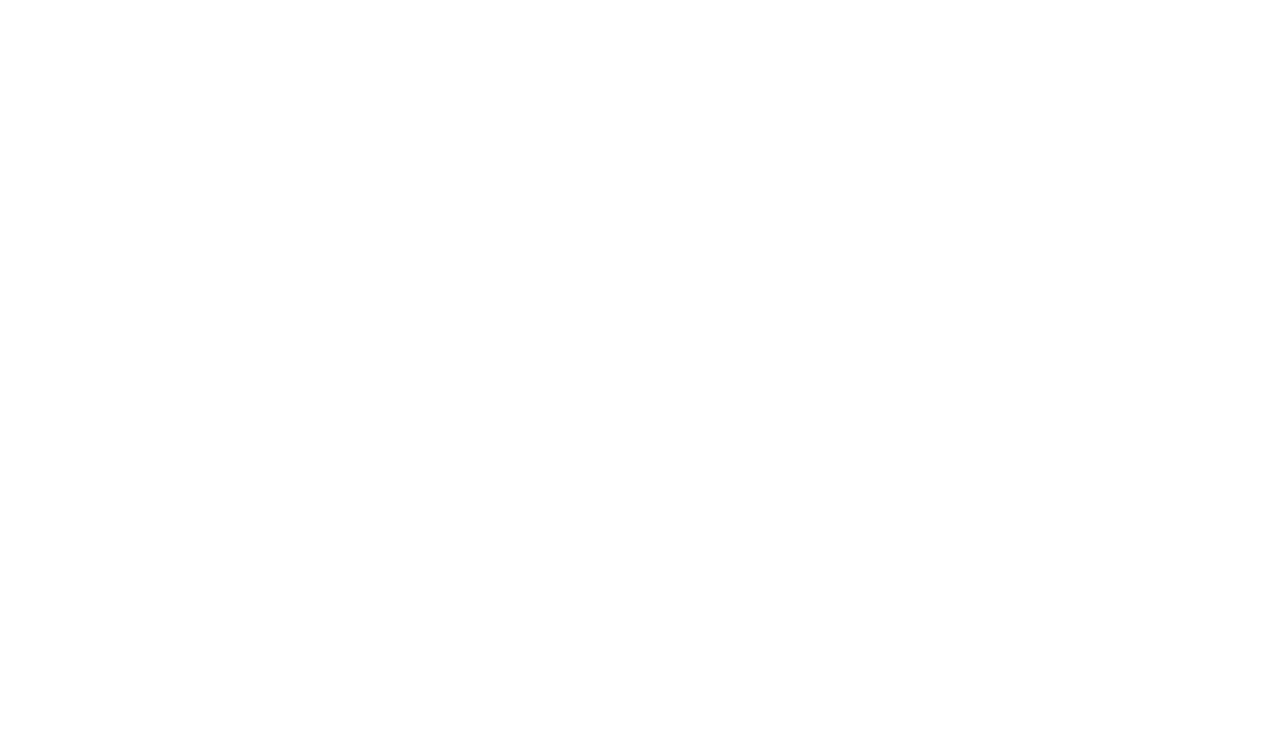
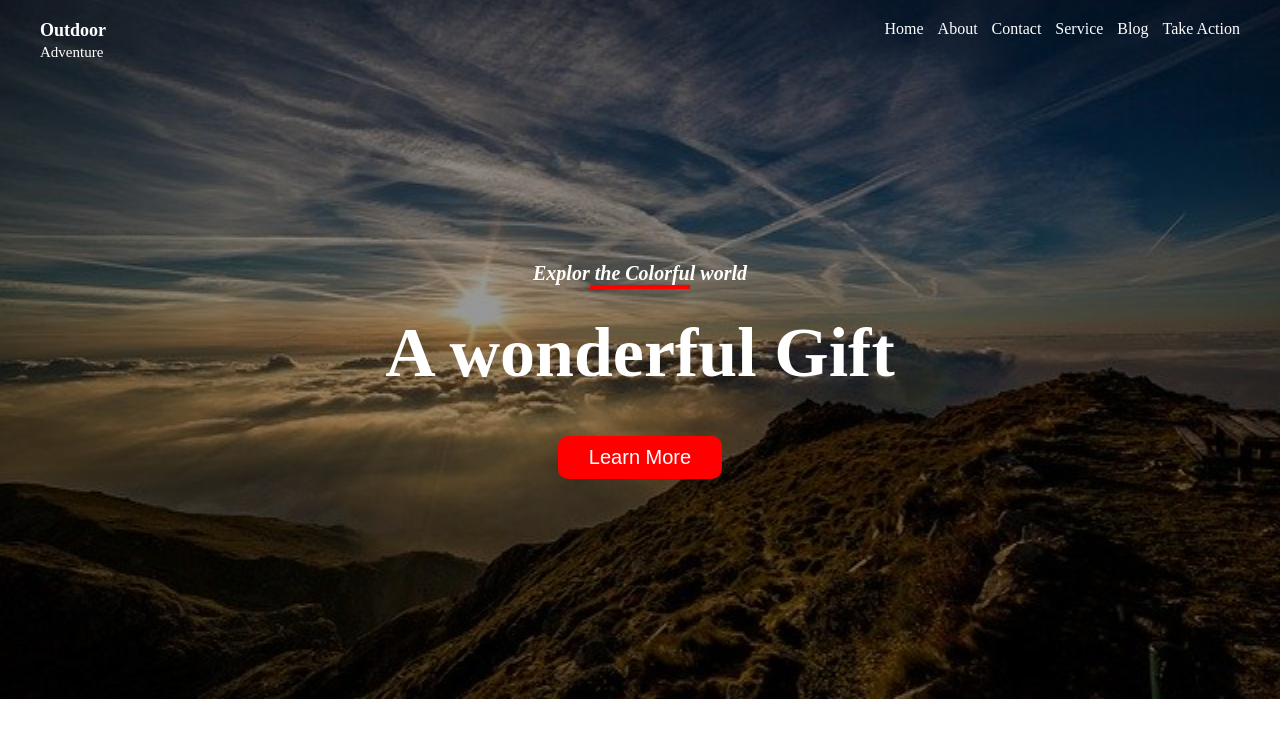
Before and after one commit to raufu3286/New-Adventage, a plain HTML site: page index.html in a window 1280 px wide. Drawn offline with Linux system fonts and the light colour scheme.

Commit message:
Header part is done

```diff
--- a/css/style.css
+++ b/css/style.css
@@ -0,0 +1,102 @@
+
+*{
+    margin: 0;
+    padding: 0;
+    box-sizing: border-box;
+}
+.container{
+    width: 1200px;
+    margin: auto;
+
+}
+
+.flex{
+    display: flex;
+    justify-content: space-between;
+}
+
+header{
+    background-image: url('../images/dawn.jpg');
+    background-size: cover;
+    background-repeat: no-repeat;
+    background-color: rgba( 0, 0, 0, 0.402);
+    background-position: center;
+    background-blend-mode: multiply;
+    padding: 20px 0;
+}
+.logo{}
+.logo h3{
+    font-size: 18px;
+    color: white;
+}
+
+.logo h3 span{
+    font-size: 15px;
+    font-weight: 400;
+}
+
+nav{
+    text-align: right;
+}
+
+nav ul{
+    text-align: right;
+    display: inline;
+}
+
+nav ul li{
+    display: inline;
+}
+
+nav ul li a{
+    color: white;
+    text-decoration: none;
+    padding-left: 10px;
+}
+
+.Colorful-world {
+    text-align: center;
+    color: white;
+    padding: 200px 0;
+}
+
+.Colorful-world h3{
+    font-size: 20px;
+    font-style: italic;
+}
+.Colorful-world span{
+        width: 100px;
+        height: 4px;
+        background: red;
+        display: inline-block;
+        margin-bottom: 20px;
+}
+.Colorful-world h1{
+    font-size: 70px;
+}
+.Colorful-world button{
+    font-size:20px ;
+    background: red;
+    padding: 10px 31px;
+    color: white;
+    border-radius: 10px;
+    border: none;
+    margin-top: 43px;
+}
+
+.container{}
+
+header{}
+.logo{}
+.logo h3{}
+
+nav{}
+nav ul{}
+nav ul li{}
+nav ul li a{}
+
+.colorful-world{}
+.colorful-world h3{}
+.colorful-world span{}
+.colorful-world h1{}
+.colorful-world button{}
--- a/index.html
+++ b/index.html
@@ -5,8 +5,31 @@
     <meta http-equiv="X-UA-Compatible" content="IE=edge">
     <meta name="viewport" content="width=device-width, initial-scale=1.0">
     <title>adventure</title>
+    <link rel="stylesheet" href="./css/style.css">
 </head>
 <body>
-
+    <header>
+        <div class="container flex">
+            <div class="logo">
+                <h3>Outdoor <br> <span>Adventure</span></h3>
+            </div>
+            <nav>
+               <ul>
+                <li><a href="#">Home</a></li>
+                <li><a href="#">About</a></li>
+                <li><a href="#">Contact</a></li>
+                <li><a href="#">Service</a></li>
+                <li><a href="#">Blog</a></li>
+                <li><a href="#">Take Action</a></li>
+               </ul>
+            </nav>
+        </div>
+        <div class="container Colorful-world">
+            <h3>Explor the Colorful world</h3>
+            <span></span>
+            <h1>A wonderful Gift</h1>
+            <button>Learn More</button>
+        </div>
+    </header>
 </body>
 </html>
```
